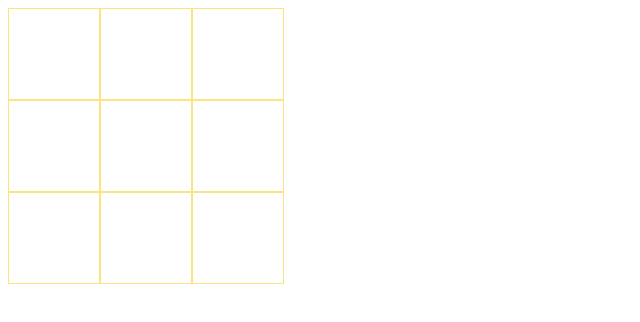
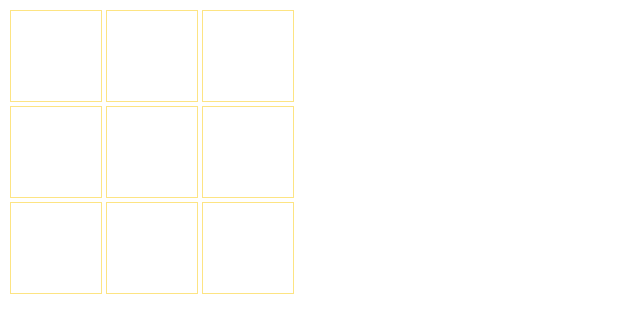
Before and after one commit to audreylamy/morpion, a React app: page / in a window 1280 px wide. Shown: the top 322 px of the page, without its empty margins (0-640 px from the left). Built offline with nearby package versions, Linux system fonts and the light colour scheme.

Commit message:
rename folder

```diff
--- a/src/Components/cell/style.js
+++ b/src/Components/cell/style.js
@@ -4,4 +4,5 @@ export const WrapperCell = styled.div`
     width: 90px;
     height: 90px;
     border: 1px solid #fde483;
+    margin: 2px;
 `
--- a/src/pages/GameContext.js
+++ b/src/pages/GameContext.js
@@ -1,5 +1,5 @@
 import React, { createContext, useState } from "react";
-import { Grid } from "../Domains/grid"
+import { Grid } from "../Class/grid"
 
 const initialContext = {
     grid: Grid.generateGrid(),
```
Also changed, not shown: src/Class/cell.js (renamed from src/Domains/cell.js), src/Class/grid.js (renamed from src/Domains/grid.js).
